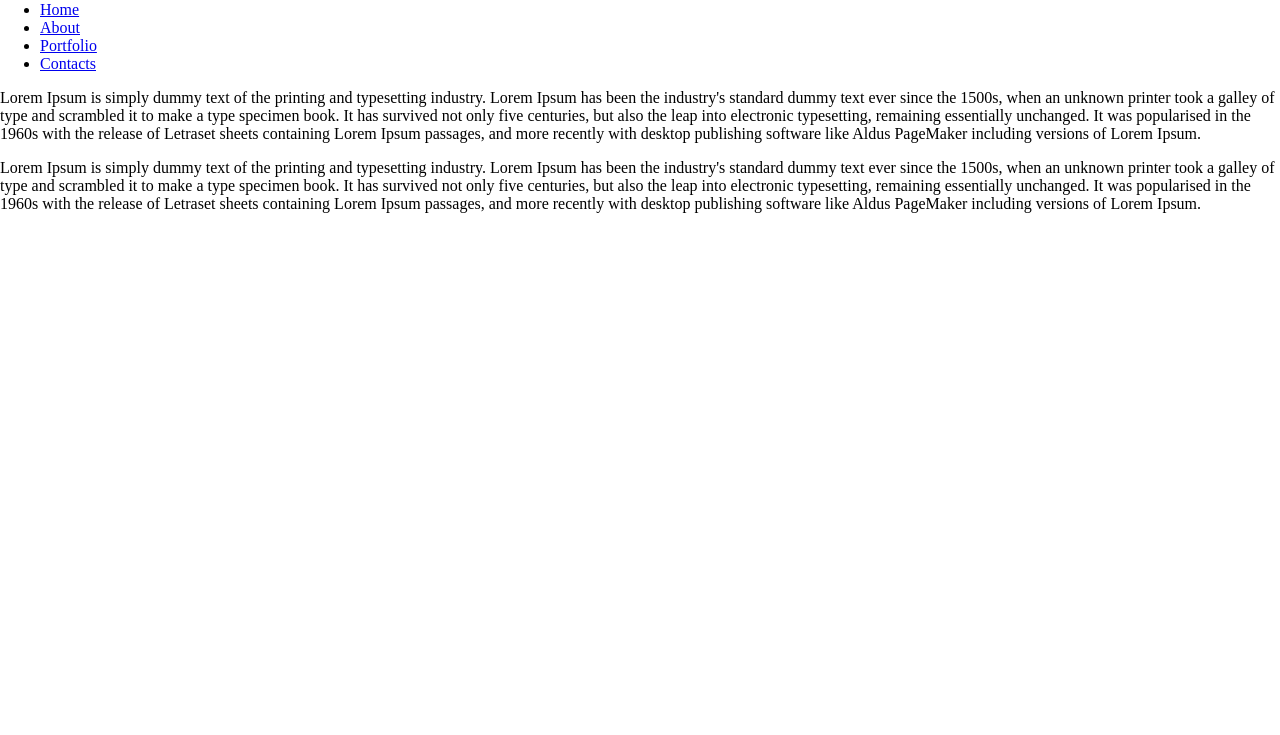
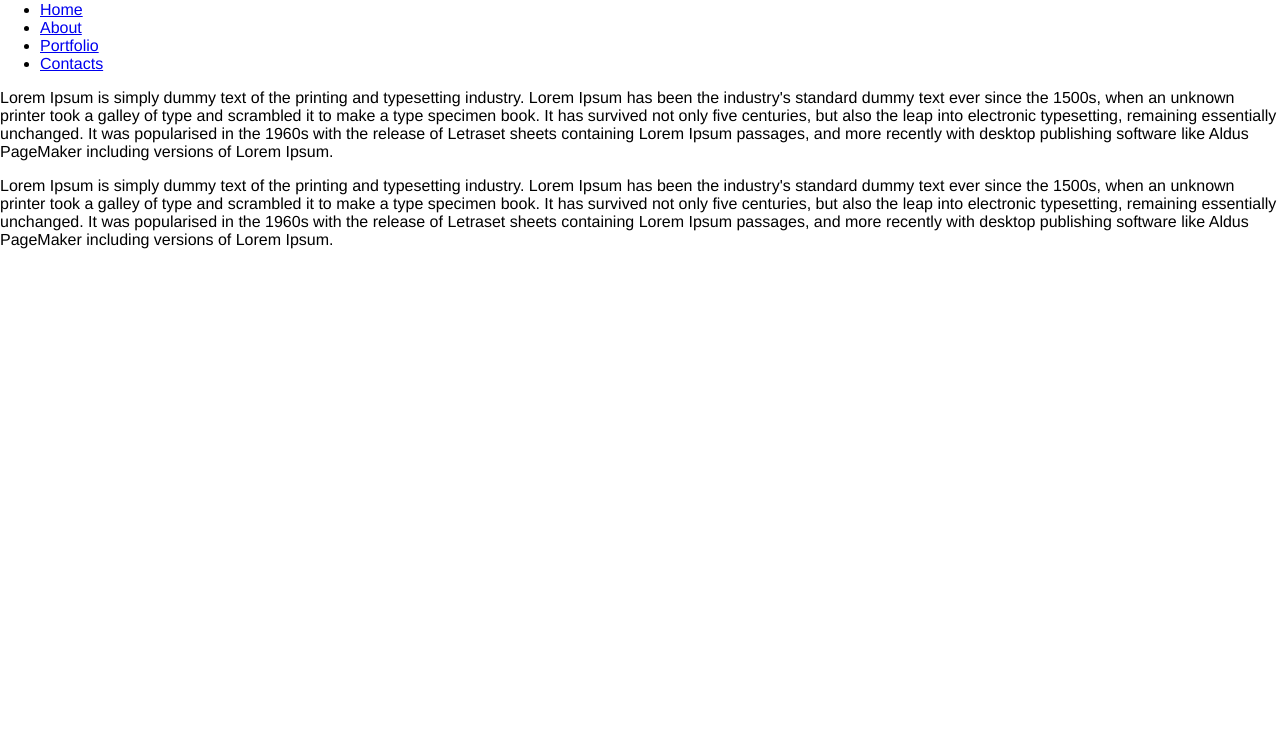
Before and after one commit to RuslanIsakov/52.Menu-3, a plain HTML site: page index.html in a window 1280 px wide. Shown: the part 65-800 px from the top of the page. Drawn offline with nearby package versions, Linux system fonts and the light colour scheme.

Commit message:
Update style.css

```diff
--- a/style.css
+++ b/style.css
@@ -3,3 +3,7 @@ html, body {
       padding: 0;
       width: 100%;
 }
+body {
+      font-family: "Helvetica Neue",sans-serif;
+      font-weight: lighter;
+}
```
